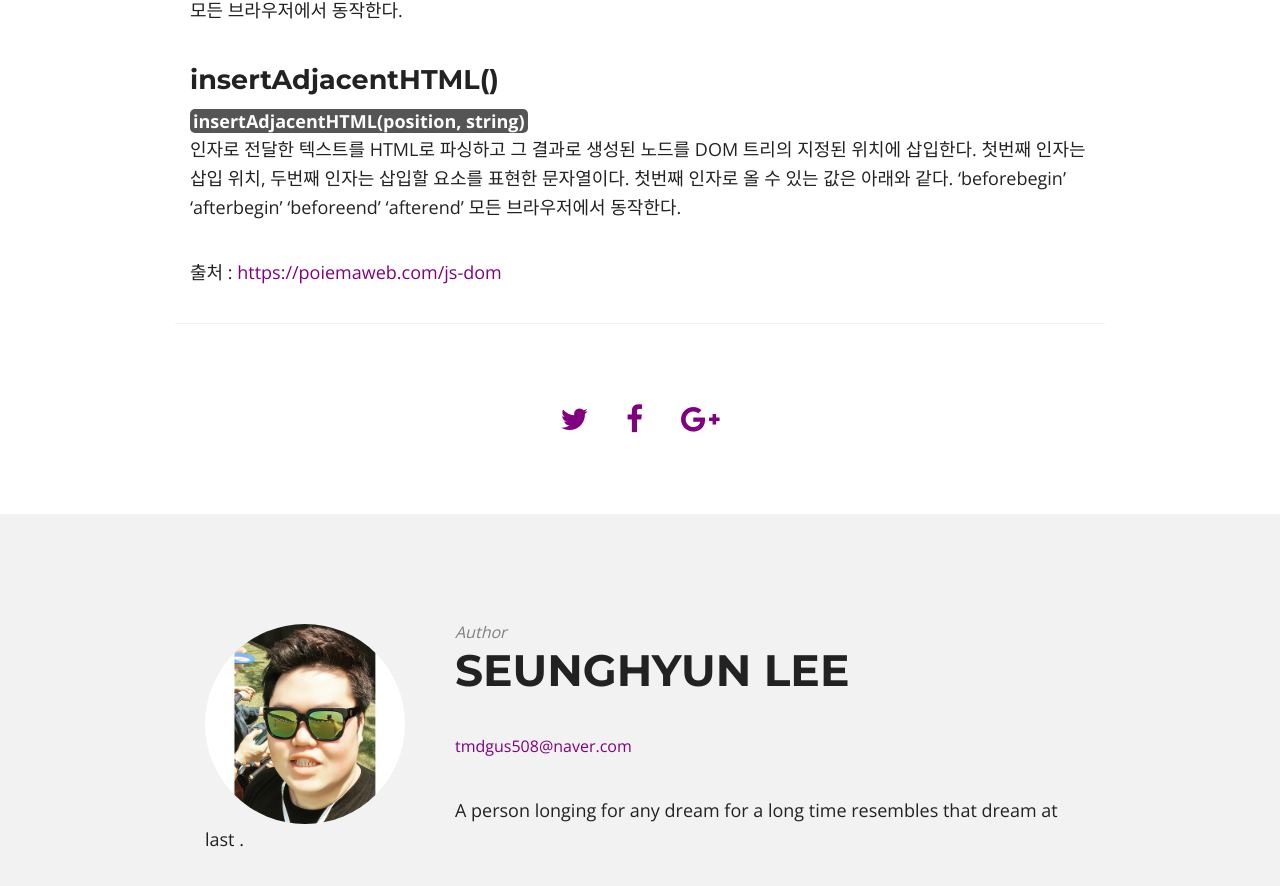
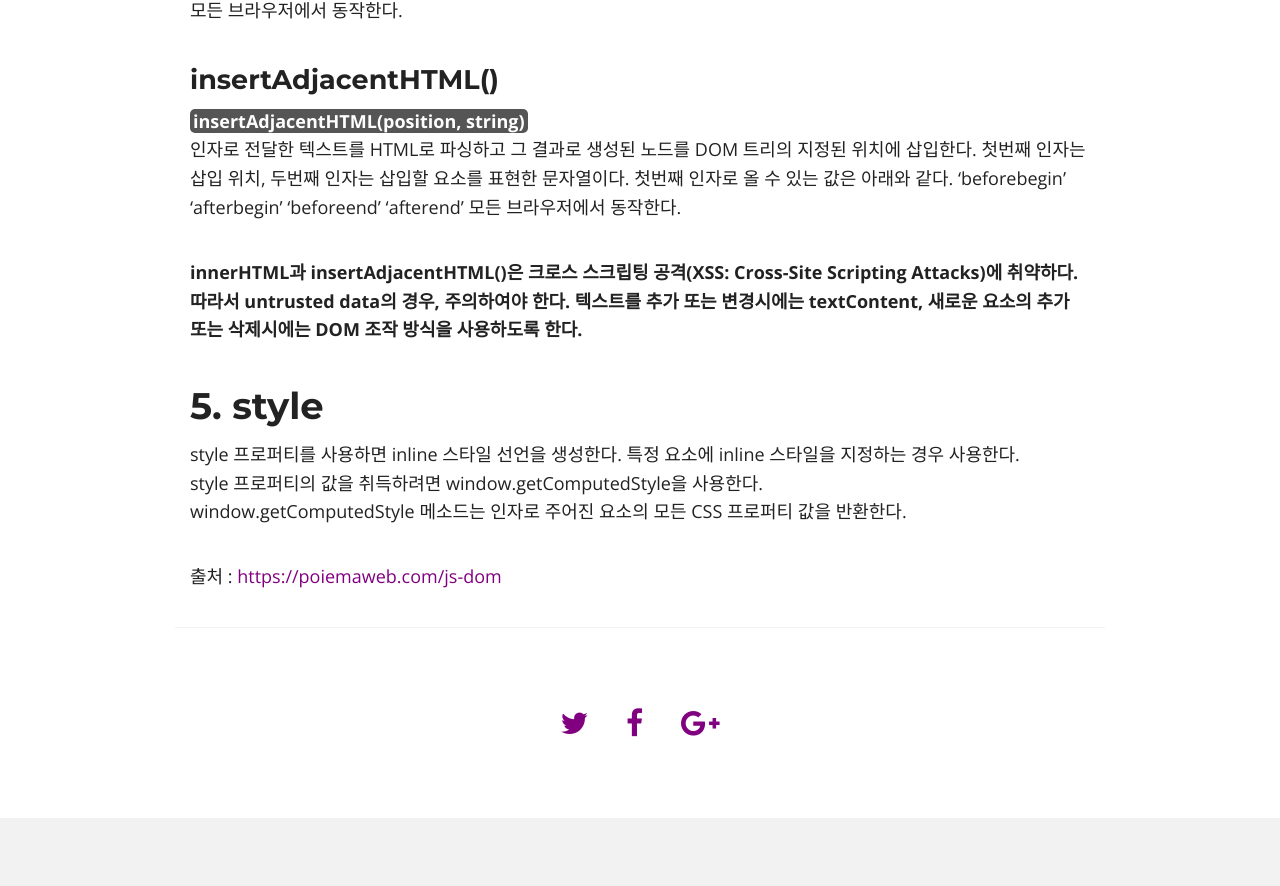
Before and after one commit to lsh58/lsh58.github.io, a Jekyll site: the page built from _posts/2020-02-18-JS_DOM개념.md, in a window 1280 px wide and 900 px high, scrolled down 6519 px. Shown: the top 886 px of the window. Built offline with Jekyll 4.4.1, drawn with Linux system fonts in a browser that asks for light colours; nearby versions of some CDN libraries; comment, search, counter and statistics services are not loaded.

Commit message:
Update 2020-02-18-JS_DOM개념.md

```diff
--- a/_posts/2020-02-18-JS_DOM개념.md
+++ b/_posts/2020-02-18-JS_DOM개념.md
@@ -215,4 +215,12 @@ Return: 추가한 노드
 ‘afterend’
 모든 브라우저에서 동작한다.
 
+**innerHTML과 insertAdjacentHTML()은 크로스 스크립팅 공격(XSS: Cross-Site Scripting Attacks)에 취약하다. 따라서 untrusted data의 경우, 주의하여야 한다. 텍스트를 추가 또는 변경시에는 textContent, 새로운 요소의 추가 또는 삭제시에는 DOM 조작 방식을 사용하도록 한다.**
+
+## 5. style
+
+style 프로퍼티를 사용하면 inline 스타일 선언을 생성한다. 특정 요소에 inline 스타일을 지정하는 경우 사용한다.
+style 프로퍼티의 값을 취득하려면 window.getComputedStyle을 사용한다.
+window.getComputedStyle 메소드는 인자로 주어진 요소의 모든 CSS 프로퍼티 값을 반환한다.
+
 출처 : <https://poiemaweb.com/js-dom>
```
